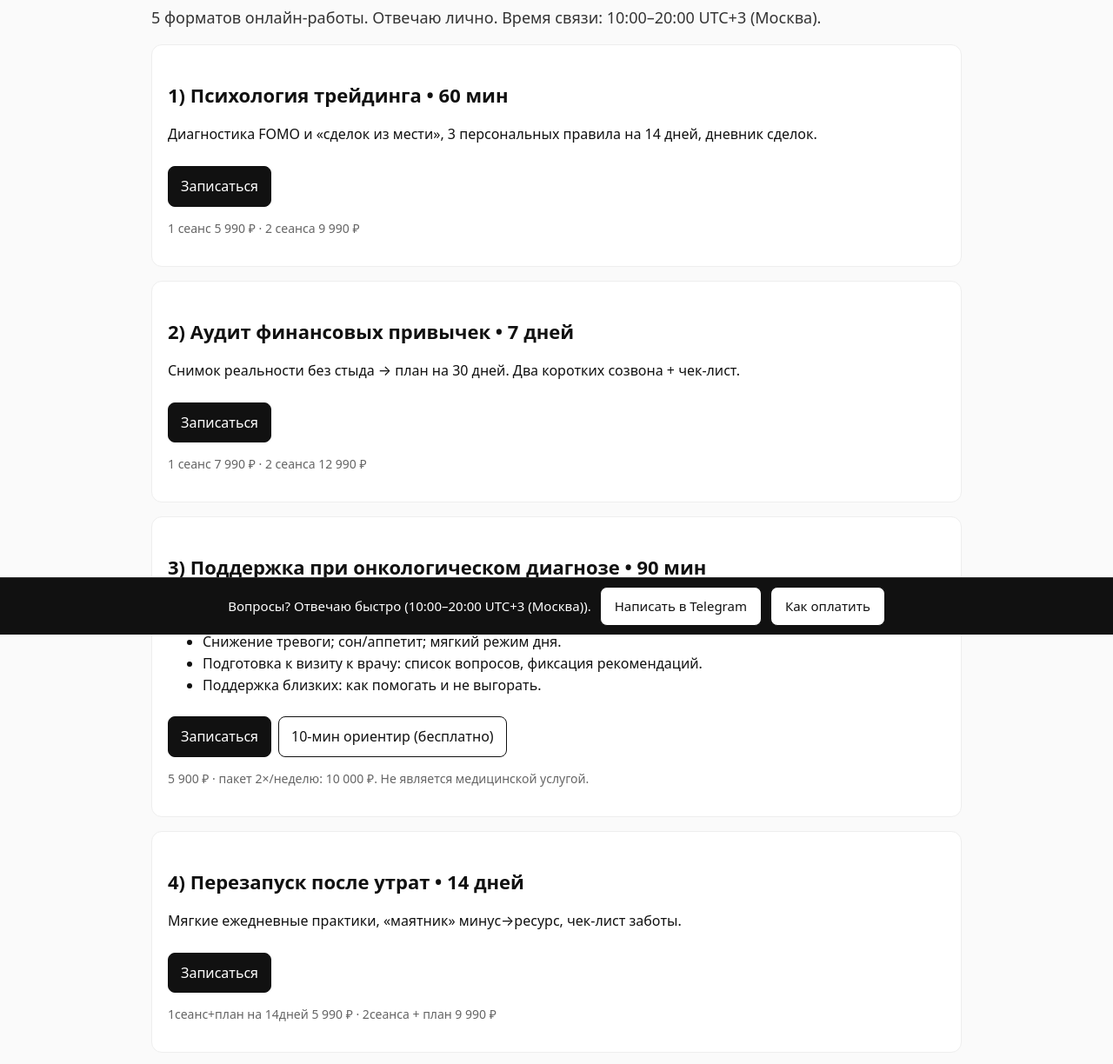
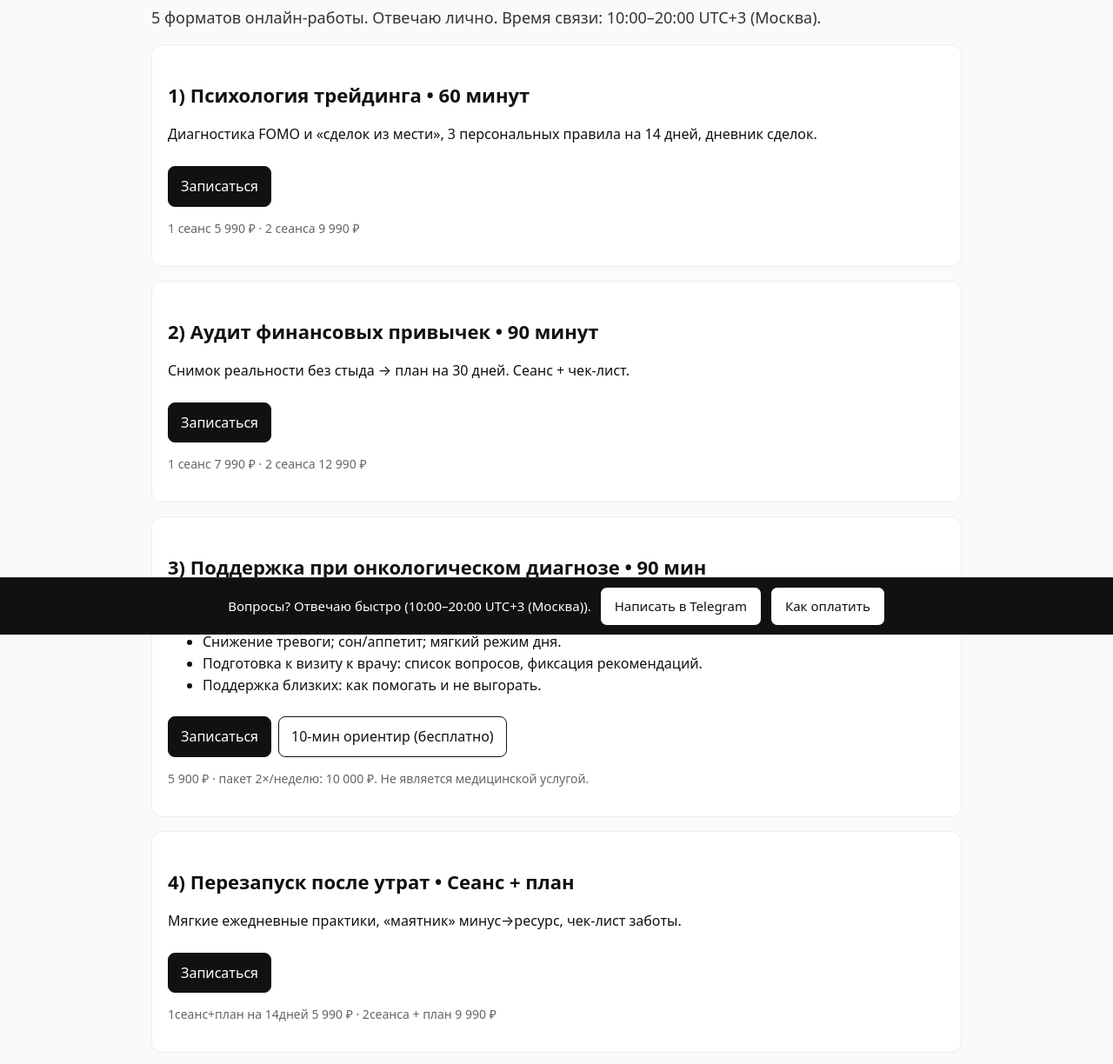
Before and after one commit to aksenov1psychologist/aksenov1psychologist.github.io, a plain HTML site: page index.html in a window 1280 px wide. Shown: the part 70-1294 px from the top of the page at 87% size. Drawn offline with Linux system fonts and the light colour scheme.

Commit message:
Update index.html

```diff
--- a/index.html
+++ b/index.html
@@ -57,7 +57,7 @@
 
     <!-- Продукты -->
     <div class="card">
-      <h2>1) Психология трейдинга • 60 мин</h2>
+      <h2>1) Психология трейдинга • 60 минут</h2>
       <p>Диагностика FOMO и «сделок из мести», 3 персональных правила на 14 дней, дневник сделок.</p>
       <div class="stack">
         <a class="btn" target="_blank" rel="noopener"
@@ -67,8 +67,8 @@
     </div>
 
     <div class="card">
-      <h2>2) Аудит финансовых привычек • 7 дней</h2>
-      <p>Снимок реальности без стыда → план на 30 дней. Два коротких созвона + чек-лист.</p>
+      <h2>2) Аудит финансовых привычек • 90 минут</h2>
+      <p>Снимок реальности без стыда → план на 30 дней. Сеанс + чек-лист.</p>
       <div class="stack">
         <a class="btn" target="_blank" rel="noopener"
            href="https://t.me/Aleks_first?text=%D0%A5%D0%BE%D1%87%D1%83%20%D0%B0%D1%83%D0%B4%D0%B8%D1%82%20%D1%84%D0%B8%D0%BD%D0%B0%D0%BD%D1%81%D0%BE%D0%B2">Записаться</a>
@@ -94,7 +94,7 @@
     </div>
 
     <div class="card">
-      <h2>4) Перезапуск после утрат • 14 дней</h2>
+      <h2>4) Перезапуск после утрат • Сеанс + план</h2>
       <p>Мягкие ежедневные практики, «маятник» минус→ресурс, чек-лист заботы.</p>
       <div class="stack">
         <a class="btn" target="_blank" rel="noopener"
@@ -104,7 +104,7 @@
     </div>
 
     <div class="card">
-      <h2>5) «Финансовое зеркало» • 90 мин + план-30</h2>
+      <h2>5) «Финансовое зеркало» • 90 мин + план на 30 дней</h2>
       <p>Глубокий разбор убеждений → выбор одного фокуса → план на 30 дней. Скрипты первых шагов.</p>
       <div class="stack">
         <a class="btn" target="_blank" rel="noopener"
```
